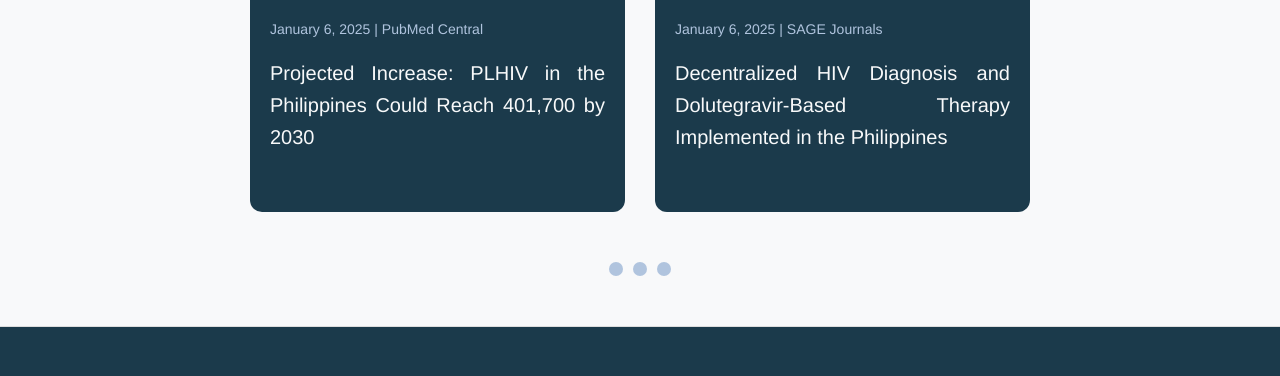
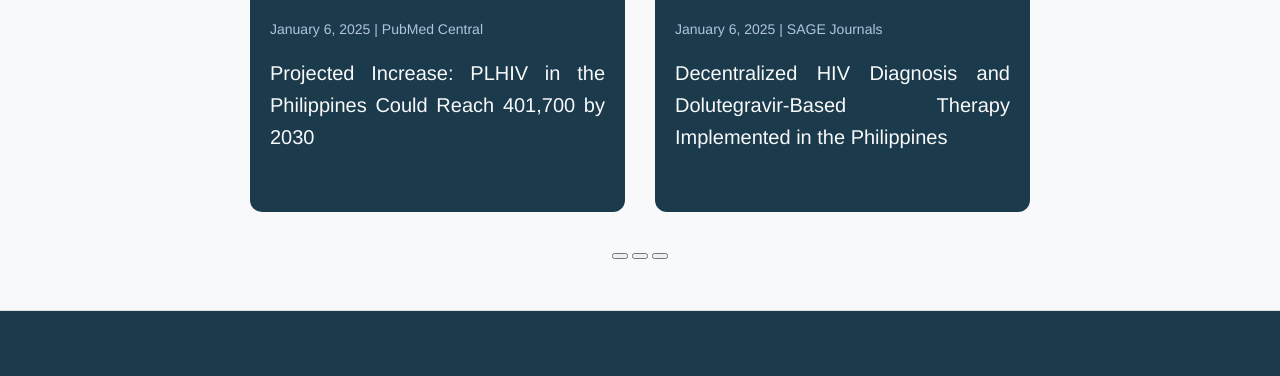
Before and after one commit to zholzxszs/Aiducate, a plain HTML site: page index.html in a window 1280 px wide. Shown: the part 4256-4632 px from the top of the page. Drawn offline with Linux system fonts and the light colour scheme.

Commit message:
style: remove unused pagination button styles to clean up CSS

```diff
--- a/index-style.css
+++ b/index-style.css
@@ -626,28 +626,6 @@ hr {
      padding: 0px 20px 0px 20px;
 }
 
-/* Pagination Buttons */
-.button-container-blog {
-     display: flex;
-     justify-content: center;
-     gap: 10px;
-     margin-top: 20px;
-}
-
-.button-blog {
-     width: 14px;
-     height: 14px;
-     border-radius: 50%;
-     background-color: #B0C4DE;
-     border: none;
-     transition: background-color 0.3s ease, transform 0.3s ease;
-}
-
-.button-blog:hover, .button-blog.active {
-     background-color: #1B3A4B;
-     transform: scale(1.2);
-}
-
 /* Animations */
 @keyframes fadeInUp {
      from {
```
